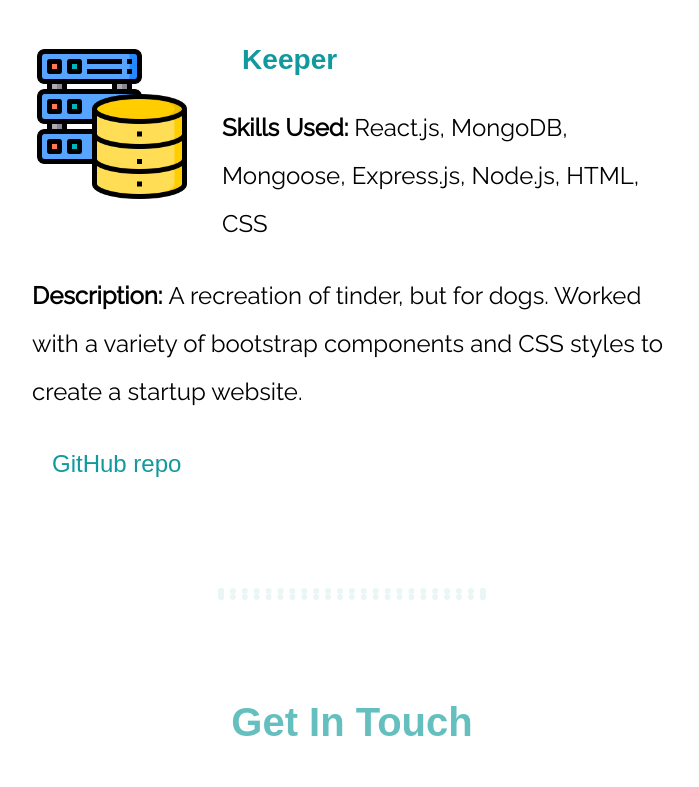
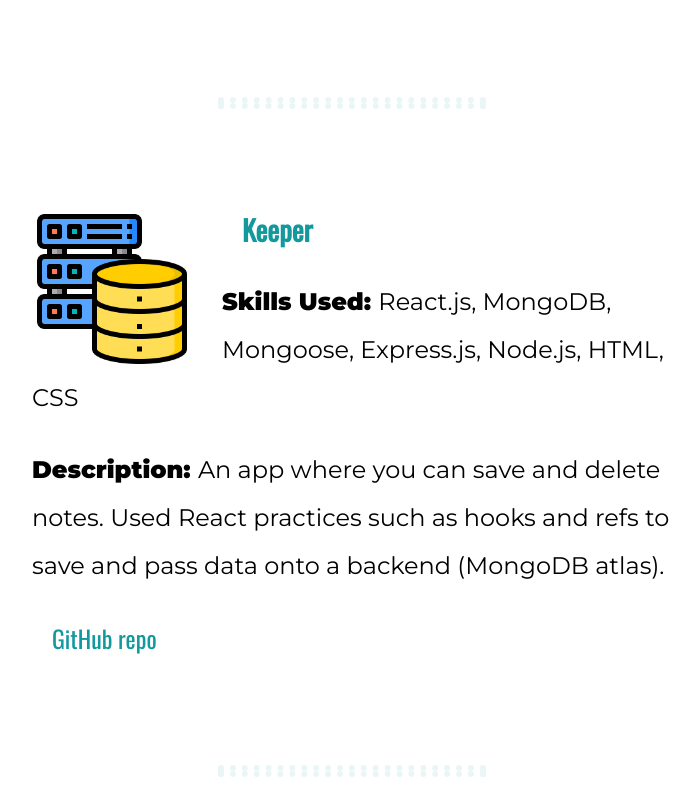
Before and after one commit to carloslee008/my-portfolio, a plain HTML site: page index.html in a window 1280 px wide. Shown: the part 2825-3612 px from the top of the page, without its empty margins (288-987 px from the left). Drawn offline with nearby package versions, Linux system fonts and the light colour scheme.

Commit message:
changed fonts

```diff
--- a/css/styles.css
+++ b/css/styles.css
@@ -1,7 +1,7 @@
 body {
   margin: 0;
   text-align: center;
-  font-family: 'Raleway', sans-serif;
+  font-family: 'Montserrat', sans-serif;
   font-size: 1.5rem;
 }
 
--- a/index.html
+++ b/index.html
@@ -6,7 +6,8 @@
     <link rel="icon" href="favicon.ico">
     <link rel="preconnect" href="https://fonts.googleapis.com">
     <link rel="preconnect" href="https://fonts.gstatic.com" crossorigin>
-    <link href="https://fonts.googleapis.com/css2?family=Montserrat:wght@100;400;900&family=Raleway&family=Ubuntu:wght@300;400;700&display=swap" rel="stylesheet">    <title>My Site</title>
+    <link href="https://fonts.googleapis.com/css2?family=Kanit&family=Montserrat:wght@100;400;900&family=Noto+Sans&family=Oswald&display=swap" rel="stylesheet">
+    <title>My Portfolio</title>
   </head>
   <body>
     <div class="top-container">
@@ -24,7 +25,7 @@
       </div>
       <hr>
       <div class="skills">
-        <h2>My Projects</h2>
+        <h2><b>My Projects</b></h2>
         <div class="skill-row">
           <img class="skill-left" src="images/atom.png" alt="react">
           <h3><a href="https://carloslee008.github.io/commute-calculator/">Commute Calculator</a></h3>
@@ -47,8 +48,8 @@
           <img class="skill-left" src="images/database-storage.png" alt="mongodb">
           <h3><a href="https://rococo-druid-fd9fd0.netlify.app/">Keeper</a></h3>
           <p><b>Skills Used: </b>React.js, MongoDB, Mongoose, Express.js, Node.js, HTML, CSS</p>
-          <p><b>Description: </b>A recreation of tinder, but for dogs. Worked with a variety of bootstrap components
-            and CSS styles to create a startup website.</p>
+          <p><b>Description: </b>An app where you can save and delete notes. Used React practices such as hooks and
+            refs to save and pass data onto a backend (MongoDB atlas).</p>
           <p><a href=https://github.com/carloslee008/keeper-mern>GitHub repo</a></p>
 
         </div>
```
